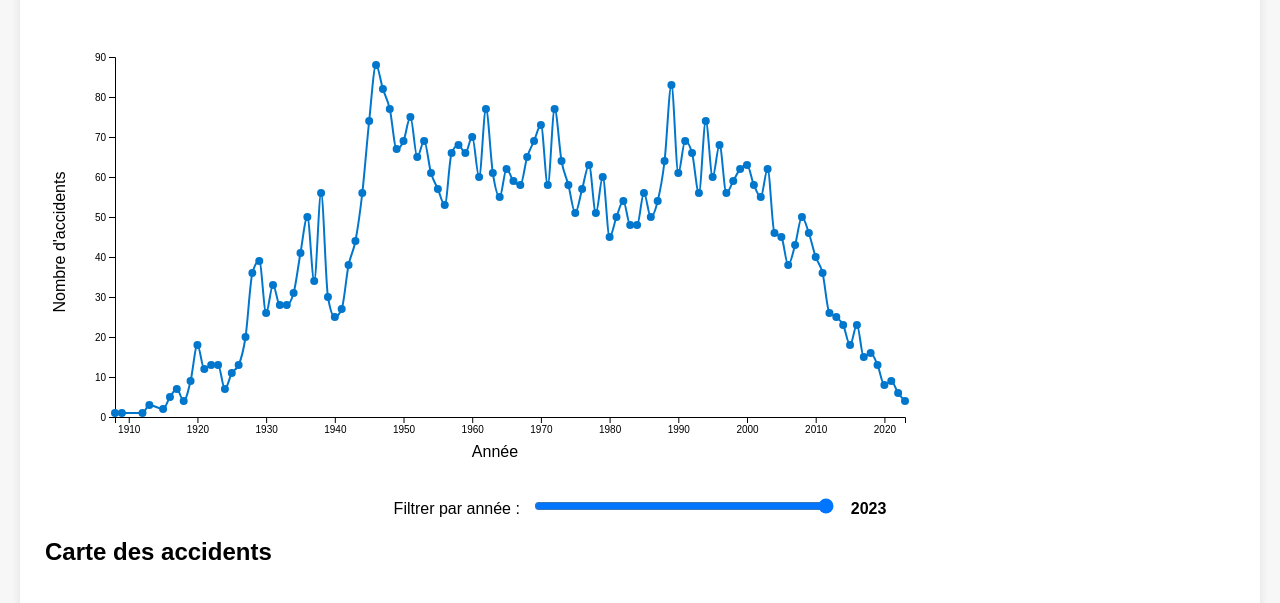
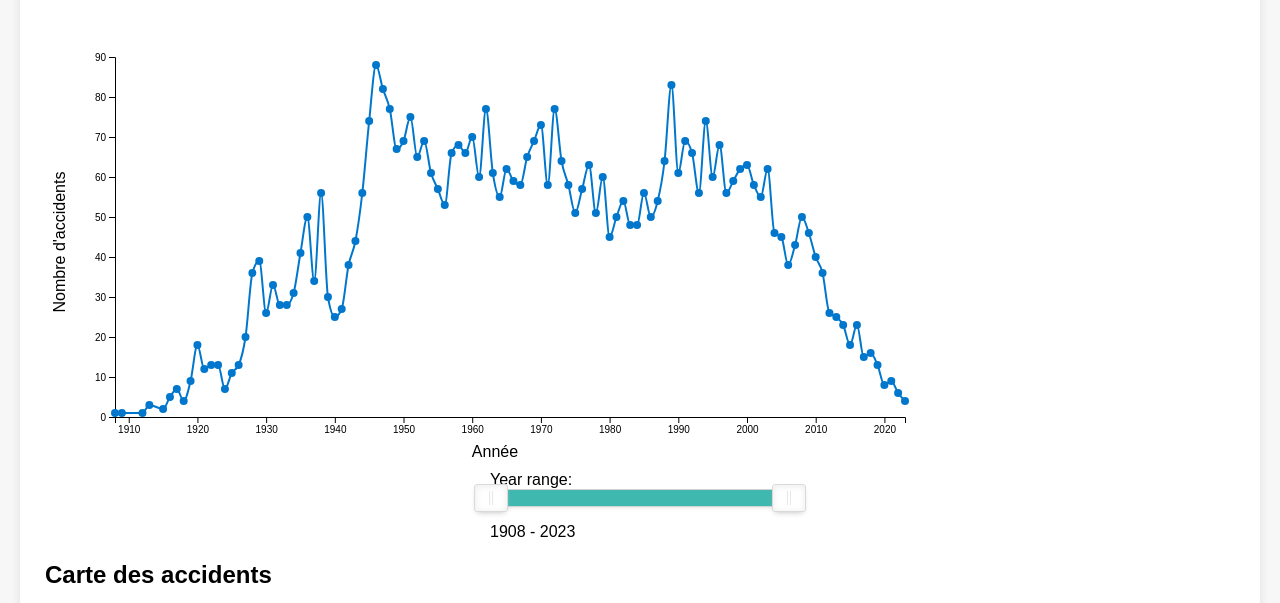
Before and after one commit to Jeje94YT/INF8808-project, a website: page index.html in a window 1280 px wide. Shown: the part 140-743 px from the top of the page. Drawn offline with nearby package versions, Linux system fonts and the light colour scheme; no server answers.

Commit message:
Changed slider and made it useable

```diff
--- a/index.html
+++ b/index.html
@@ -8,6 +8,9 @@
     <script src="https://d3js.org/d3.v7.min.js"></script>
 
     <link rel="stylesheet" href="style.css">
+
+    <link rel="stylesheet" href="https://cdn.jsdelivr.net/npm/nouislider@15.7.0/dist/nouislider.min.css">
+    <script src="https://cdn.jsdelivr.net/npm/nouislider@15.7.0/dist/nouislider.min.js"></script>
 </head>
 
 <body>
@@ -26,10 +29,13 @@
     </div>
 
 
-    <div class="slider-container">
-        <label for="yearRange">Filtrer par année :</label>
-        <input type="range" id="yearRange" min="1908" max="2023" value="2023">
-        <span id="yearLabel">2023</span>
+    <div id="yearRangeContainer">
+        <label>Year range:</label>
+        <div id="yearRangeSlider"></div>
+        <p>
+            <span id="yearStart">1912</span> -
+            <span id="yearEnd">2023</span>
+        </p>
     </div>
     <h2>Carte des accidents</h2>
     <div class="map-and-controls">
--- a/script.js
+++ b/script.js
@@ -25,23 +25,19 @@ const tooltip = d3.select("body")
 
 
 // Pour la première visualisation
-d3.csv("data/Airplane_Crashes_and_Fatalities_Since_1908_t0_2023.csv").then(data => {
-    console.log(data);
-
-    data.forEach(d => {
-        d.year = new Date(d.Date).getFullYear();
-    });
+let globalData = [];
+let selectedRange = [1908, 2023];
+function updateCharts() {
+    const filtered = globalData.filter(d =>
+        d.year >= selectedRange[0] && d.year <= selectedRange[1]
+    );
 
     const accidentsPerYear = d3.rollups(
-        data,
+        filtered,
         v => v.length,
         d => d.year
-    ).map(d => ({
-        year: d[0],
-        count: d[1]
-    }))
-    .sort((a, b) => a.year - b.year);
-
+    ).map(d => ({ year: d[0], count: d[1] }))
+        .sort((a, b) => a.year - b.year);
     const x = d3.scaleLinear()
         .domain(d3.extent(accidentsPerYear, d => d.year))
         .range([margin.left, width - margin.right]);
@@ -50,7 +46,7 @@ d3.csv("data/Airplane_Crashes_and_Fatalities_Since_1908_t0_2023.csv").then(data
         .domain([0, d3.max(accidentsPerYear, d => d.count)])
         .nice()
         .range([height - margin.bottom, margin.top]);
-
+    svg.selectAll("*").remove(); // clears everything inside the SVG
     svg.append("g")
         .attr("transform", `translate(0,${height - margin.bottom})`)
         .call(
@@ -120,9 +116,53 @@ d3.csv("data/Airplane_Crashes_and_Fatalities_Since_1908_t0_2023.csv").then(data
             tooltip.style("display", "none");
 
         });
+}
+d3.csv("data/Airplane_Crashes_and_Fatalities_Since_1908_t0_2023.csv").then(data => {
+    console.log(data);
+    globalData = data;
+
+    data.forEach(d => {
+        d.year = new Date(d.Date).getFullYear();
+    });
+
+    const accidentsPerYear = d3.rollups(
+        data,
+        v => v.length,
+        d => d.year
+    ).map(d => ({
+        year: d[0],
+        count: d[1]
+    }))
+    .sort((a, b) => a.year - b.year);
+
+
+    updateCharts()
 
 });
+document.addEventListener("DOMContentLoaded", function () {
 
+    const slider = document.getElementById('yearRangeSlider');
+
+    noUiSlider.create(slider, {
+        start: selectedRange,
+        connect: true,
+        range: { min: 1908, max: 2023 },
+        step: 1
+    });
+
+    slider.noUiSlider.on("update", function(values) {
+
+        selectedRange = values.map(Number);
+
+        d3.select("#yearStart").text(selectedRange[0]);
+        d3.select("#yearEnd").text(selectedRange[1]);
+
+        if (globalData.length > 0) {
+            updateCharts();
+        }
+    });
+
+});
 // Visualisation #2
 // Carte du monde
 
--- a/style.css
+++ b/style.css
@@ -37,6 +37,10 @@ svg{
 .slider-container{
     margin-top:25px;
     text-align:center;
+}
+#yearRangeContainer {
+    width: 300px;   /* change this to whatever width you want */
+    margin: 0 auto; /* centers the slider horizontally */
 }
 
 input[type="range"]{
```
